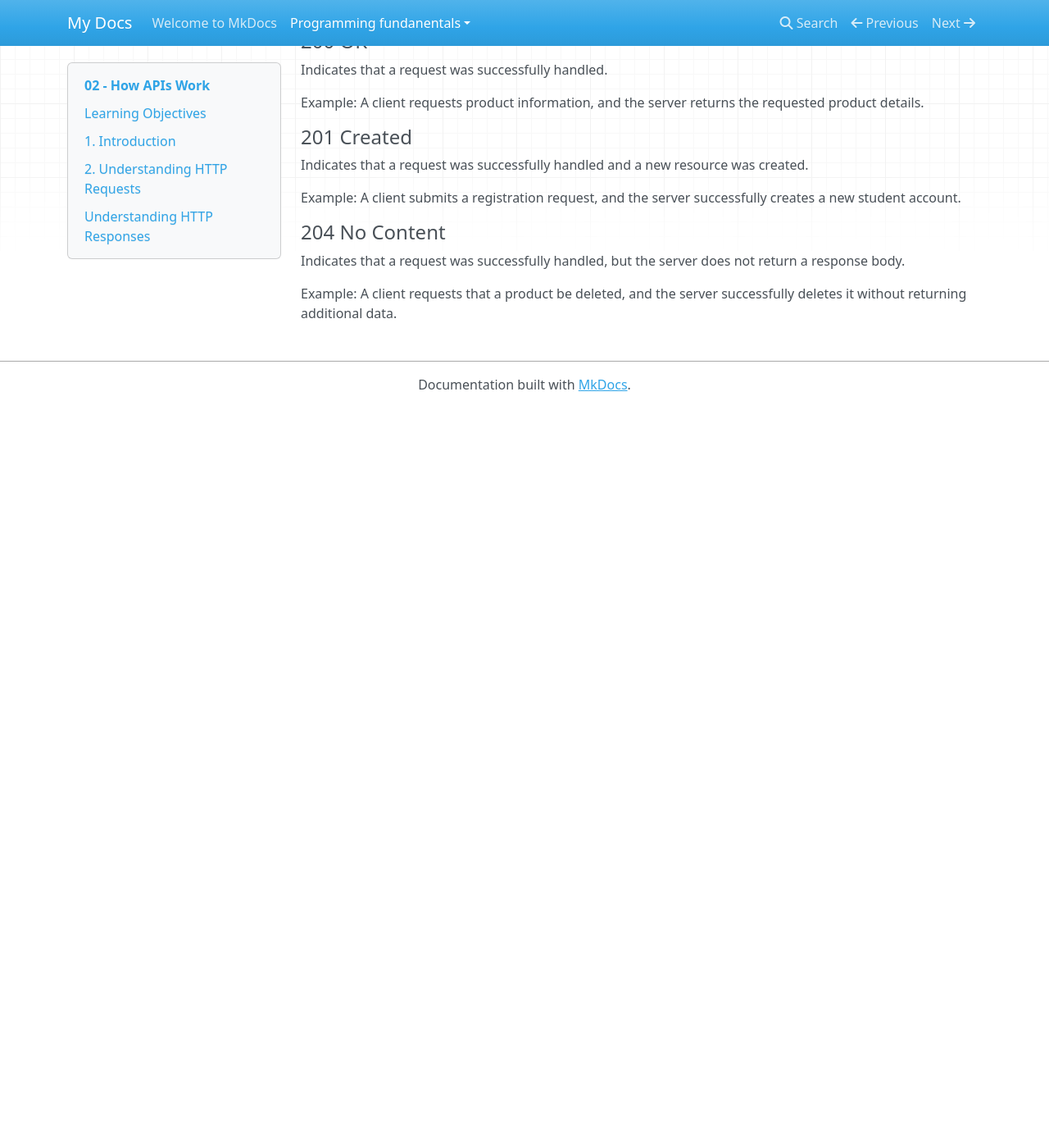
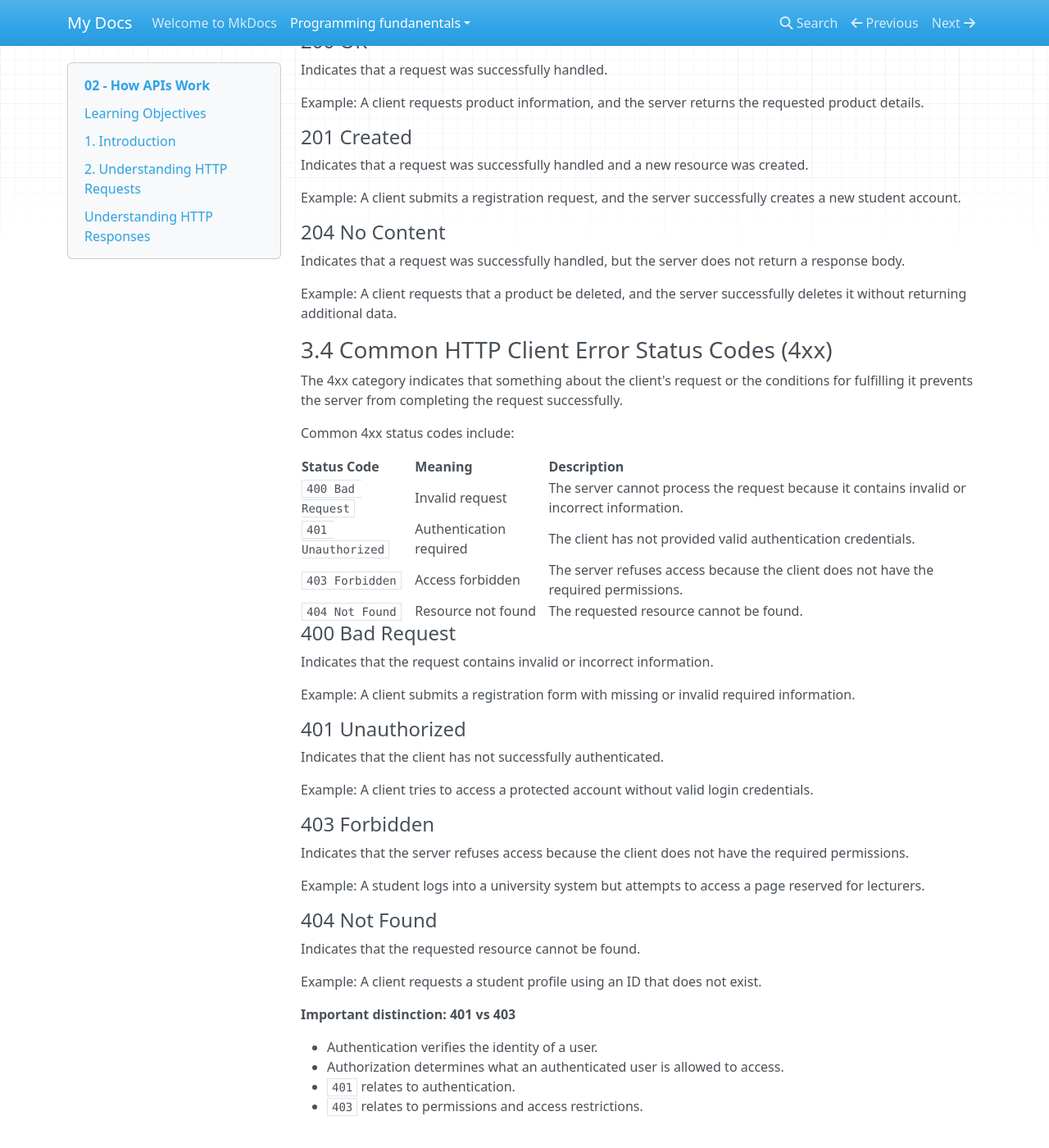
Before and after one commit to mahlatse-02/learning-wiki, an MkDocs documentation site: the page built from docs/programming-fundanentals/api-learning/02-how-apis-work.md, in a window 1280 px wide and 1400 px high, scrolled down 7696 px. Shown: the whole window at 82% size. Built offline with MkDocs 1.6.1, drawn with Linux system fonts in a browser that asks for light colours; nearby versions of some CDN libraries; before the commit the page ends 8193 px from its top, so only the background shows below that.

Commit message:
4xx Status code category

```diff
--- a/docs/programming-fundanentals/api-learning/02-how-apis-work.md
+++ b/docs/programming-fundanentals/api-learning/02-how-apis-work.md
@@ -372,3 +372,47 @@ Example: A client submits a registration request, and the server successfully cr
 Indicates that a request was successfully handled, but the server does not return a response body.
 
 Example: A client requests that a product be deleted, and the server successfully deletes it without returning additional data.
+
+### 3.4 Common HTTP Client Error Status Codes (4xx)
+
+The 4xx category indicates that something about the client's request or the conditions for fulfilling it prevents the server from completing the request successfully.
+
+Common 4xx status codes include:
+
+| Status Code | Meaning | Description |
+|---|---|---|
+| `400 Bad Request` | Invalid request | The server cannot process the request because it contains invalid or incorrect information. |
+| `401 Unauthorized` | Authentication required | The client has not provided valid authentication credentials. |
+| `403 Forbidden` | Access forbidden | The server refuses access because the client does not have the required permissions. |
+| `404 Not Found` | Resource not found | The requested resource cannot be found. |
+
+#### 400 Bad Request
+
+Indicates that the request contains invalid or incorrect information.
+
+Example: A client submits a registration form with missing or invalid required information.
+
+#### 401 Unauthorized
+
+Indicates that the client has not successfully authenticated.
+
+Example: A client tries to access a protected account without valid login credentials.
+
+#### 403 Forbidden
+
+Indicates that the server refuses access because the client does not have the required permissions.
+
+Example: A student logs into a university system but attempts to access a page reserved for lecturers.
+
+#### 404 Not Found
+
+Indicates that the requested resource cannot be found.
+
+Example: A client requests a student profile using an ID that does not exist.
+
+**Important distinction: 401 vs 403**
+
+- Authentication verifies the identity of a user.
+- Authorization determines what an authenticated user is allowed to access.
+- `401` relates to authentication.
+- `403` relates to permissions and access restrictions.
```
